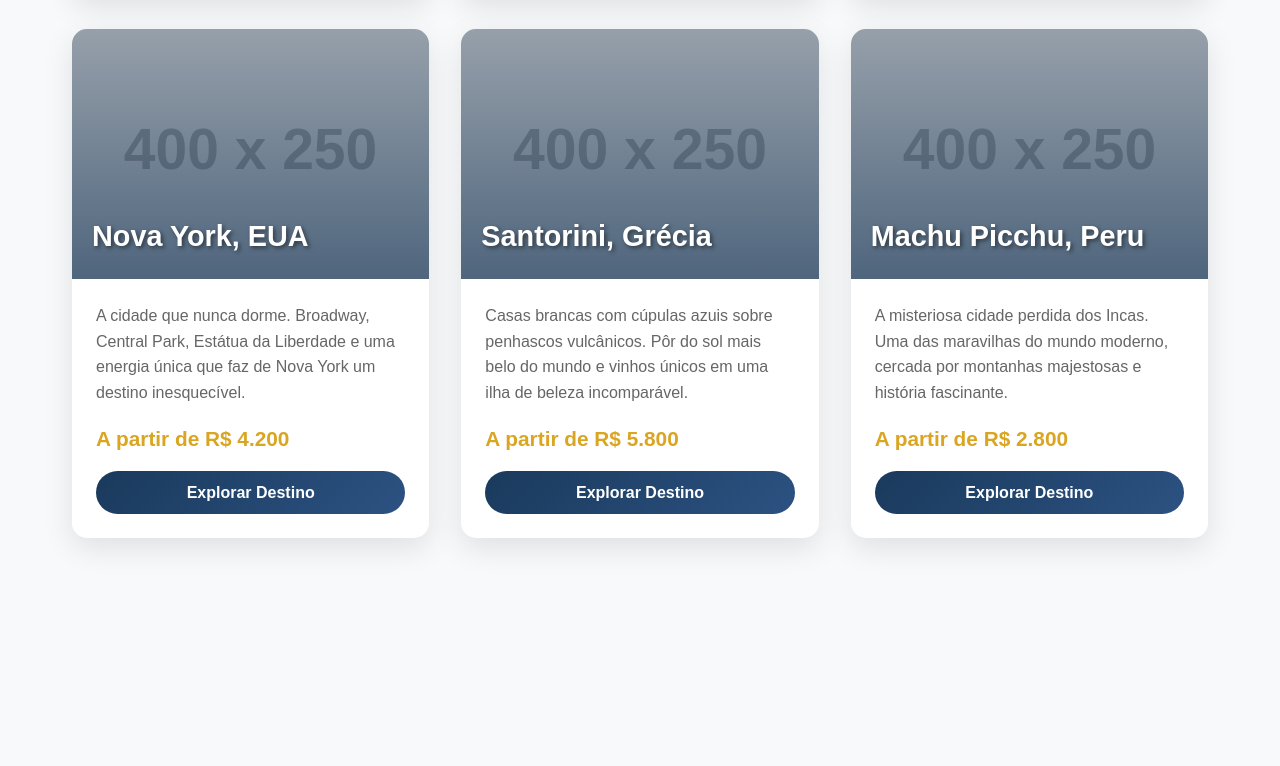
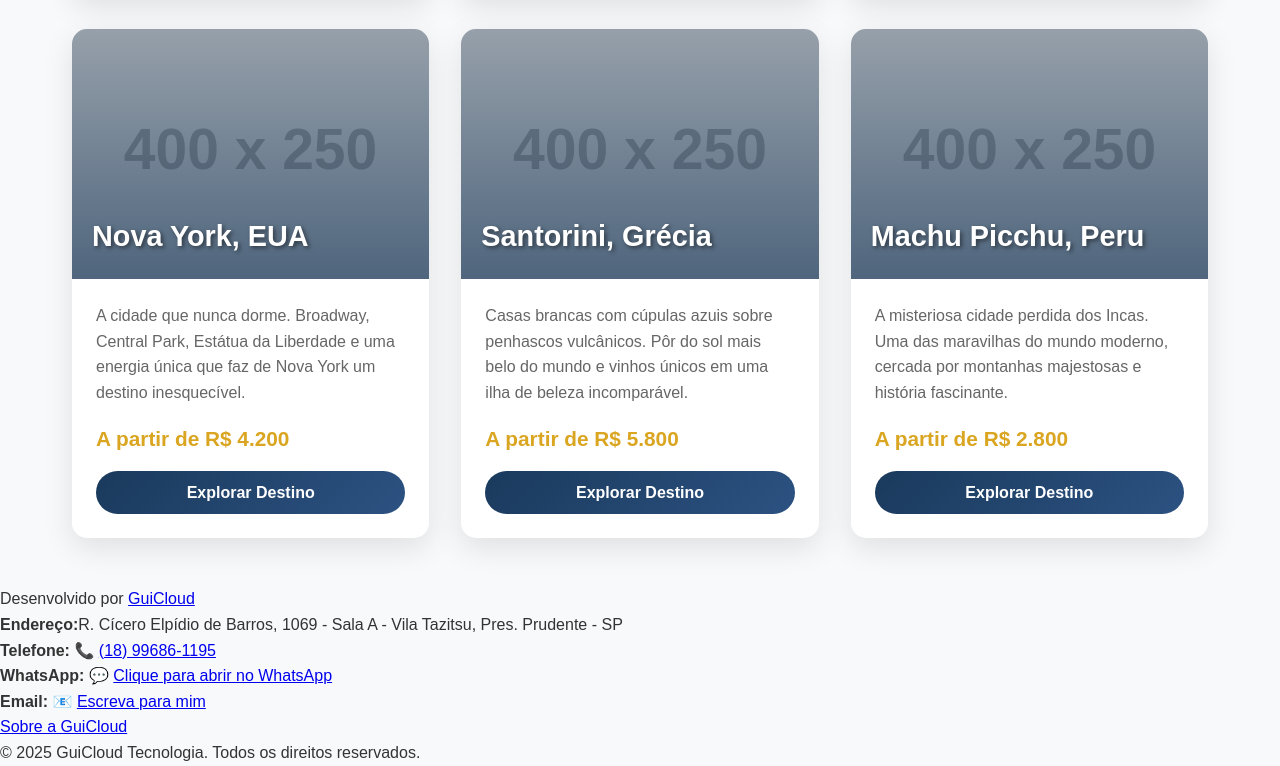
Before and after one commit to lisieag/principal, a plain HTML site: page index.html in a window 1280 px wide. Shown: the part 1760-2526 px from the top of the page. Before the commit the page ends 2346 px from the top, so only its background shows below. Drawn offline with Linux system fonts and the light colour scheme; placeholder pictures from the web are drawn by us.

Commit message:
Update index.html

```diff
--- a/index.html
+++ b/index.html
@@ -148,5 +148,16 @@
             </div>
         </div>
     </main>
+      <footer>
+    <p>Desenvolvido por <a href="https://www.guicloud.com.br" target="_blank">GuiCloud</a></p>
+    <div class="footer-contact">
+      <p><strong>Endereço:</strong>R. Cícero Elpídio de Barros, 1069 - Sala A - Vila Tazitsu, Pres. Prudente - SP</p>
+      <p><strong>Telefone:</strong> 📞 <a href="https://wa.me/5518996861195?text=Olá,%20quero%20criar%20meu%20site%20profissional%20por%20R$99,00!">(18) 99686-1195</a></p>
+      <p><strong>WhatsApp:</strong> 💬 <a href="https://wa.me/5518996861195?text=Olá,%20quero%20criar%20meu%20site%20profissional%20por%20R$99,00!">Clique para abrir no WhatsApp</a></p>
+      <p><strong>Email:</strong> 📧 <a href="mailto:contato@guicloud.com.br">Escreva para mim</a></p>
+      <p><a href="sobre.html">Sobre a GuiCloud</a></p>
+    </div>
+    <p>&copy; 2025 GuiCloud Tecnologia. Todos os direitos reservados.</p>
+  </footer>
 </body>
 </html>
```
